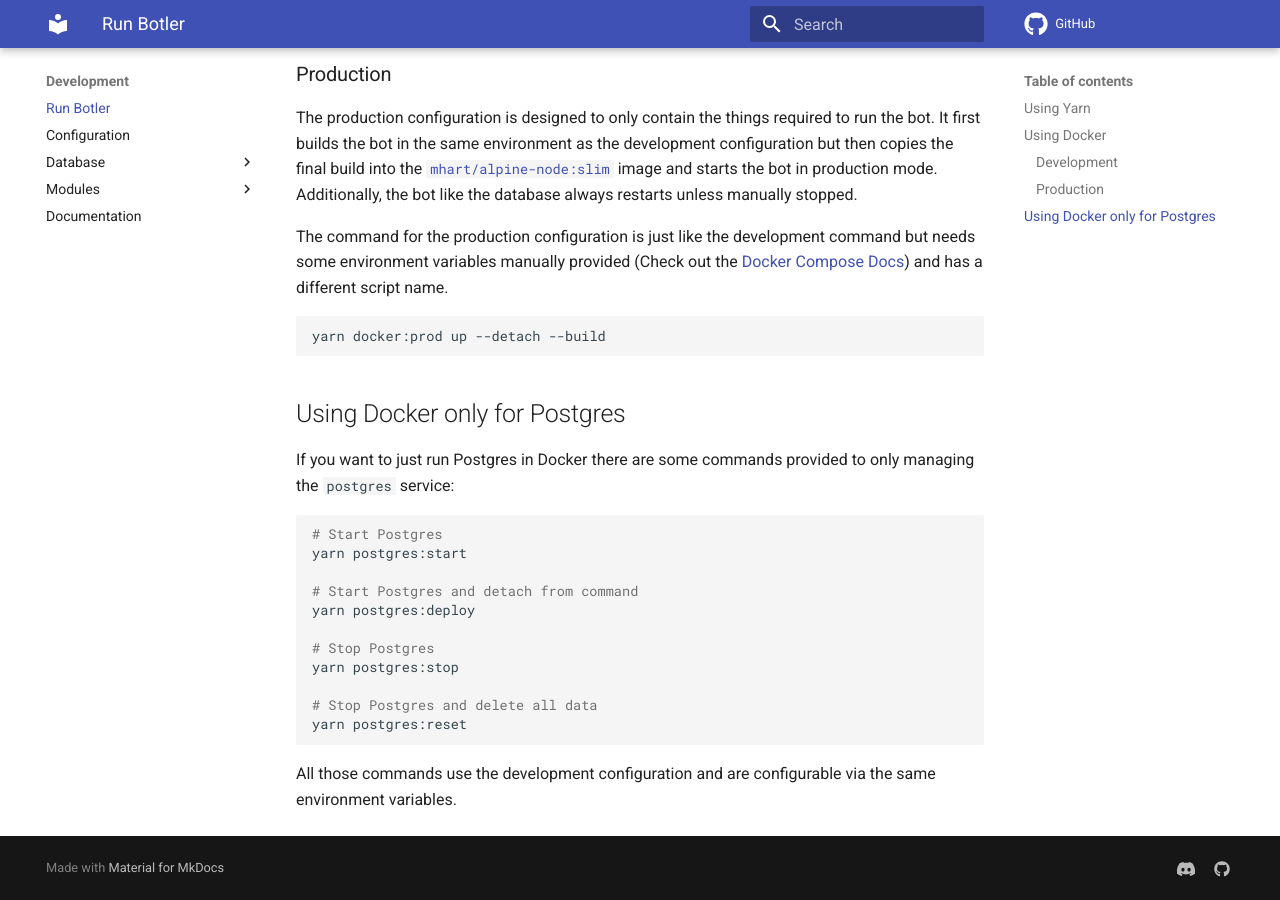
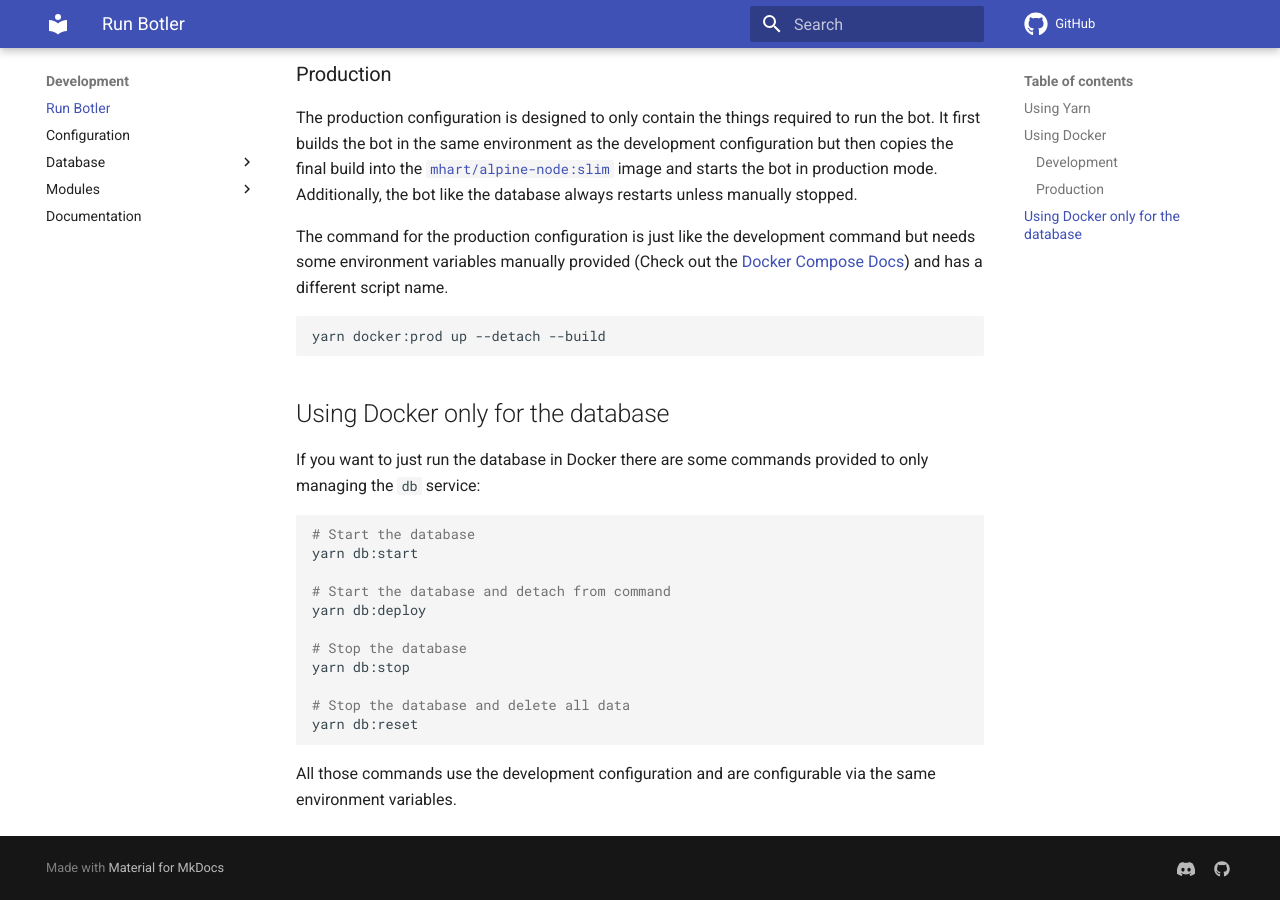
Before and after one commit to Botler-Dev/Botler, an MkDocs documentation site: the page built from docs/Development/Run-Botler.md, in a window 1280 px wide and 900 px high, scrolled down 1847 px. Built offline with MkDocs 1.6.1 and Material for MkDocs 9.7.7, drawn with Linux system fonts in a browser that asks for light colours; comment, search, counter and statistics services are not loaded; some of the changed text lies outside the part shown.

Commit message:
chore(docker): rename postgres service to db

````diff
--- a/docs/Development/Run-Botler.md
+++ b/docs/Development/Run-Botler.md
@@ -37,8 +37,8 @@ Both configurations are also additionally configurable via the following environ
 
 |        Name         |               Default               | Description                                              |
 | :-----------------: | :---------------------------------: | :------------------------------------------------------- |
-| `POSTGRES_PASSWORD` | `botler` in dev <br /> none in prod | Password of the `postgres` Postgres user used by the bot |
-|   `POSTGRES_PORT`   |               `5432`                | Port the database will be mounted to                     |
+| `DATABASE_PASSWORD` | `botler` in dev <br /> none in prod | Password of the `postgres` database user used by the bot |
+|   `DATABASE_PORT`   |               `5432`                | Port the database will be mounted to                     |
 
 !!! note "Yarn usage"
     The examples here all use `yarn [script name]` to make the commands shorter and easier to use/remember. If you want to use the `docker-compose` command directly, check the `scripts` property in `package.json` to see the contents of those scripts.
@@ -72,22 +72,22 @@ The command for the production configuration is just like the development comman
 yarn docker:prod up --detach --build
 ```
 
-## Using Docker only for Postgres
+## Using Docker only for the database
 
-If you want to just run Postgres in Docker there are some commands provided to only managing the `postgres` service:
+If you want to just run the database in Docker there are some commands provided to only managing the `db` service:
 
 ```shell
-# Start Postgres
-yarn postgres:start
+# Start the database
+yarn db:start
 
-# Start Postgres and detach from command
-yarn postgres:deploy
+# Start the database and detach from command
+yarn db:deploy
 
-# Stop Postgres
-yarn postgres:stop
+# Stop the database
+yarn db:stop
 
-# Stop Postgres and delete all data
-yarn postgres:reset
+# Stop the database and delete all data
+yarn db:reset
 ```
 
 All those commands use the development configuration and are configurable via the same environment variables.
````
Also changed, not shown: package.json (+4 -4 lines), 3 other files.
